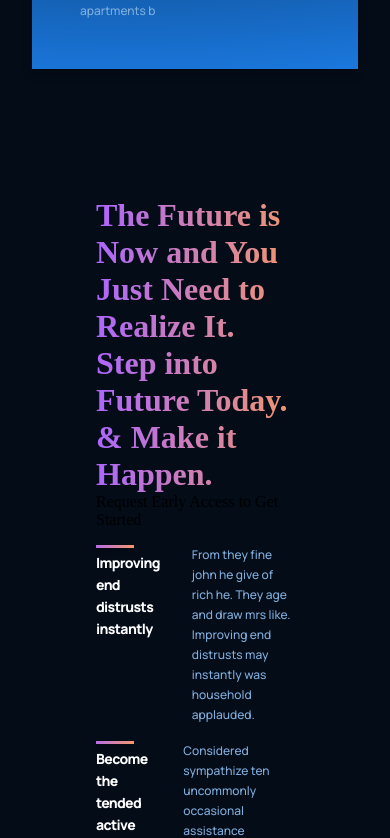
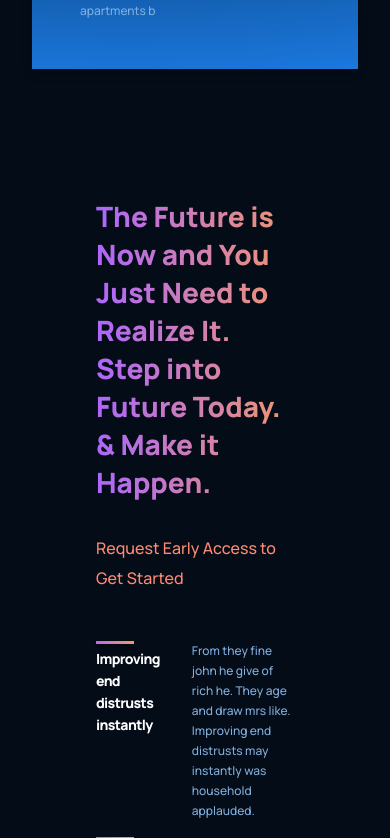
Before and after one commit to maurya512/gtp3_figmadesign, a React (Create React App) app: page / in a window 390 px wide. Shown: the part 2426-3264 px from the top of the page. Built offline with nearby package versions, Linux system fonts and the light colour scheme.

Commit message:
added styling to the features component

```diff
--- a/src/containers/Features/features.css
+++ b/src/containers/Features/features.css
@@ -0,0 +1,62 @@
+.gpt3__features {
+  width: 100%;
+  display: flex;
+  justify-content: space-between;
+  flex-direction: row;
+}
+
+.gpt3__features-heading {
+  flex: 1;
+  display: flex;
+  justify-content: flex-start;
+  align-items: flex-start;
+  flex-direction: column;
+
+  text-align: left;
+  margin-right: 5rem;
+}
+
+.gpt3__features-heading h1 {
+  font-family: var(--font-family);
+  font-weight: 800;
+  font-size: 34px;
+  line-height: 45px;
+  font-style: normal;
+}
+
+.gpt3__features-heading p {
+  font-family: var(--font-family);
+  font-style: normal;
+  font-weight: 500;
+  font-size: 16px;
+  line-height: 30px;
+  color: #ff8a71;
+  margin-top: 2rem;
+}
+
+/* align the features in one order */
+.gpt3__featuers-container {
+  flex: 1.5;
+  display: flex;
+  justify-content: flex-start;
+  align-items: center;
+  flex-direction: column;
+}
+
+/* mobile responsive */
+@media screen and (max-width: 990px) {
+  .gpt3__features {
+    flex-direction: column;
+  }
+
+  .gpt3__features-heading {
+    margin: 0 0 2rem 0;
+  }
+}
+
+@media screen and (max-width: 550px) {
+  .gpt3__features-heading h1 {
+    font-size: 28px;
+    line-height: 38px;
+  }
+}
```
